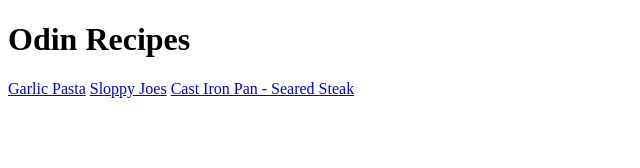
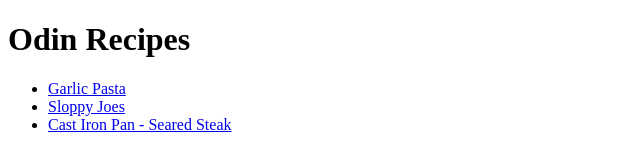
Before and after one commit to cyber-lcy/odin-recipes, a plain HTML site: page index.html in a window 1280 px wide. Shown: the whole page, without its empty margins (0-640 px from the left). Drawn offline with Linux system fonts and the light colour scheme.

Commit message:
formatting on index.html, added list

```diff
--- a/index.html
+++ b/index.html
@@ -14,9 +14,12 @@
     <body>
 
         <h1>Odin Recipes</h1>
-        <a href="./recipes/garlic-pasta.html">Garlic Pasta</a>
-        <a href="./recipes/sloppy-joes.html">Sloppy Joes</a>
-        <a href="./recipes/cast-iron-steak.html">Cast Iron Pan - Seared Steak</a>
+        <ul>
+            <li><a href="./recipes/garlic-pasta.html">Garlic Pasta</a></li>
+            <li><a href="./recipes/sloppy-joes.html">Sloppy Joes</a></li>
+            <li><a href="./recipes/cast-iron-steak.html">Cast Iron Pan - Seared Steak</a></li>
+        </ul>
+
 
     </body>
 
```
